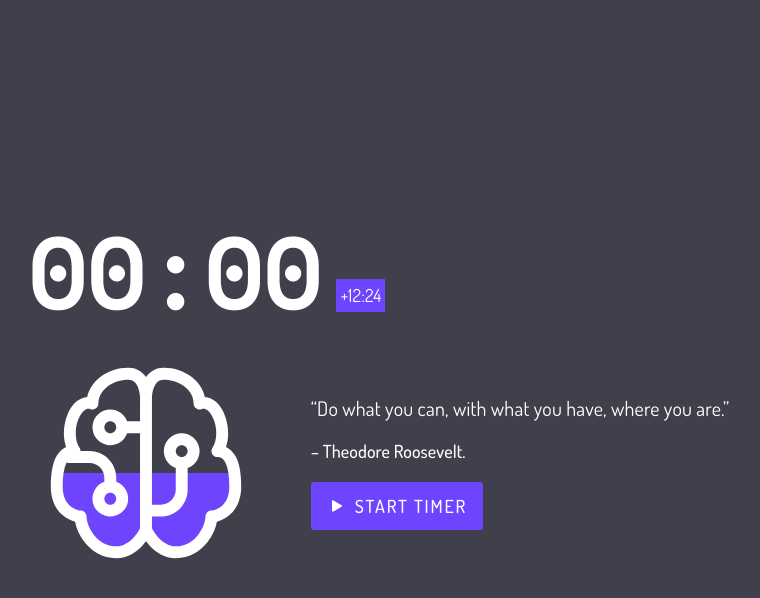
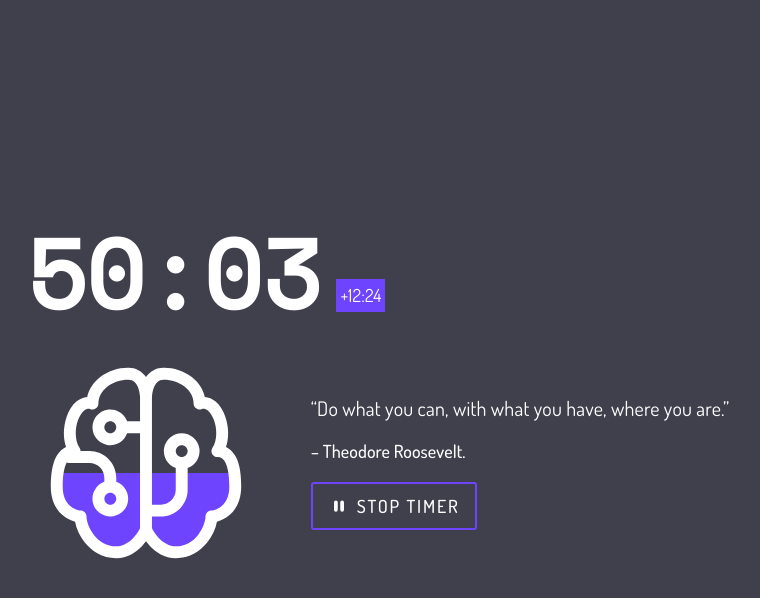
Before and after one commit to msosadesign/focus-timer, a React (Create React App) app: page / in a window 1280 px wide. Both pictures are taken after a click on the button "START TIMER". Shown: the top 598 px of the page, without its empty margins (262-1022 px from the left). Built offline with nearby package versions, Linux system fonts and the light colour scheme.

Commit message:
Add start/pause functionality

```diff
--- a/src/components/timer.js
+++ b/src/components/timer.js
@@ -1,11 +1,12 @@
 import { useState, useEffect } from "react";
 import logo from '../logo.svg';
-import { BsPlayFill } from "react-icons/bs";
+import { BsPlayFill, BsFillPauseFill } from "react-icons/bs";
 
 
 export default function Timer() {
     const [seconds, setSeconds] = useState(5);
-    const [minutes, setMinutes] = useState(0);
+    const [minutes, setMinutes] = useState(50);
+    const [timerOn, setTimerOn] = useState(false);
 
     const notifyMe = () => {
         // Let's check if the browser supports notifications
@@ -17,6 +18,8 @@ export default function Timer() {
         else if (Notification.permission === "granted") {
             // If it's okay let's create a notification
             let notification = new Notification("Timer finished!");
+            // let audio = new Audio('276607__mickleness__ringtone-foofaraw.mp3');
+            // audio.play();
         }
 
         // Otherwise, we need to ask the user for permission
@@ -34,7 +37,10 @@ export default function Timer() {
     }
 
     useEffect(() => {
-        let interval = setInterval(() => {
+        let interval = null;
+
+        if (timerOn) {
+            interval = setInterval(() => {
                 clearInterval(interval);
 
                 if (seconds === 0) {
@@ -48,8 +54,15 @@ export default function Timer() {
                     setSeconds(seconds - 1)
                 }
             }, 1000);
+        } else {
+            clearInterval(interval);
+            // add code for extra time
+        }
 
-    }, [seconds, minutes]);
+        return () => { clearInterval(interval) }
+
+
+    }, [minutes, seconds, timerOn]);
 
     const formatSeconds = seconds < 10 ? `0${seconds}` : seconds;
     const formatMinutes = minutes < 10 ? `0${minutes}` : minutes;
@@ -68,10 +81,9 @@ export default function Timer() {
                 </q>
                 <p className="boldBody">– Theodore Roosevelt.</p>
 
-                <button className="btn timer-btn"><BsPlayFill />Start Timer</button>
+                <button onClick={() => setTimerOn(true)} className={`btn timer-btn ${timerOn ? "display-none" : "display-flex"}`}><BsPlayFill />Start Timer</button>
+                <button onClick={() => setTimerOn(false)} className={`btn-outlined-dark timer-btn ${timerOn ? "display-flex" : "display-none"}`}><BsFillPauseFill />Stop Timer</button>
             </div>
         </div>
     );
 }
-
-// export default Timer;
--- a/src/scss/components/_buttons.scss
+++ b/src/scss/components/_buttons.scss
@@ -55,6 +55,11 @@
     color: $colorPrimary;
 }
 
+.btn-outlined-dark {
+    @extend .btn-outlined;
+    color: $lightSurface;
+}
+
 .btn-text {
     @extend .btn-outlined;
     border: none;
```
Also changed, not shown: src/scss/components/_grid.scss (+0 -7 lines), 1 other file (tests, documents, lock files or other folders). Lines whose indentation alone changed are shown as unchanged.
